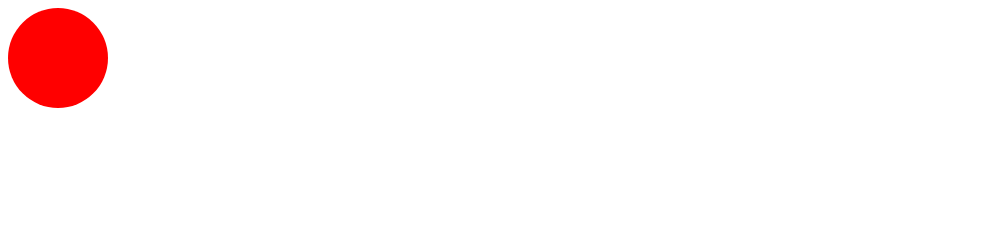
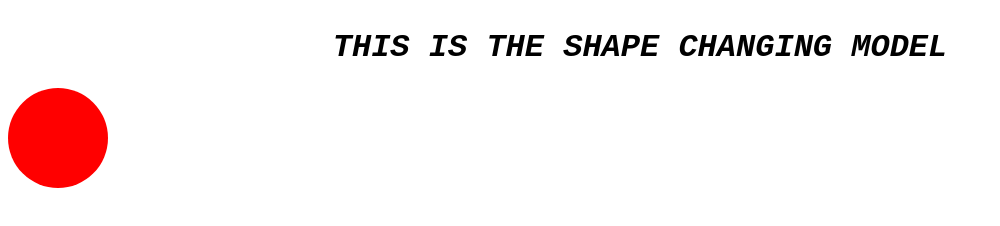
Before and after one commit to nirmal-92/FullStack-Development, a plain HTML site: page MERN stack/new1.html in a window 1280 px wide. Shown: the whole page, without its empty margins (0-1000 px from the left). Drawn offline with Linux system fonts and the light colour scheme.

Commit message:
new commit

```diff
--- a/MERN stack/new1.html
+++ b/MERN stack/new1.html
@@ -4,6 +4,7 @@
     <link rel="stylesheet" type="text/css" href="style1.css">
 </head>
 <body>
+    <p><h1> THIS IS THE SHAPE CHANGING MODEL </h1></p>
     <div id="shape" class="circle" onclick="changeShape()"></div>
     <script src="shape.js"></script>
 </body>
--- a/MERN stack/style1.css
+++ b/MERN stack/style1.css
@@ -1,12 +1,31 @@
 .circle{
+    text-align: center;
+    align-items: center;
     width: 100px;
     height: 100px;
     background: red;
     border-radius: 50%;
+    align-items: center;
+    align-content: center;
+    flex-direction: row;
 }
 
 .square{
+    text-align: center;
+    align-content: center;
+    flex-direction: row;
     width: 100px;
     height: 100px;
     background: blue;
+    align-items: center;
+    align-content: center;
 }
+body{
+    text-align: center;
+    align-content: center;
+    align-items: center;
+    text-decoration: brown;
+    font-family: 'Courier New', Courier, monospace;
+    font-style: italic;
+    flex-direction: row;
+}
```
